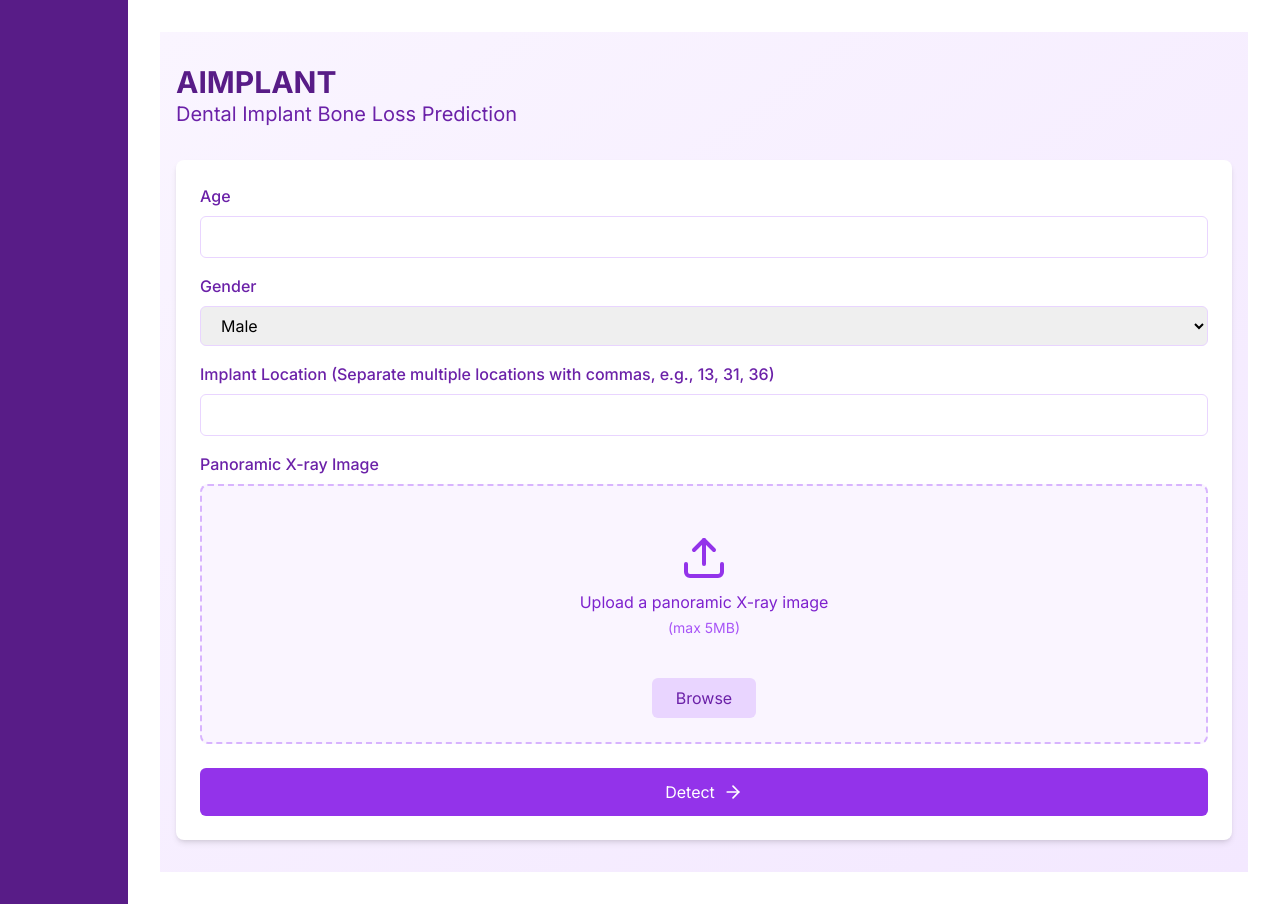
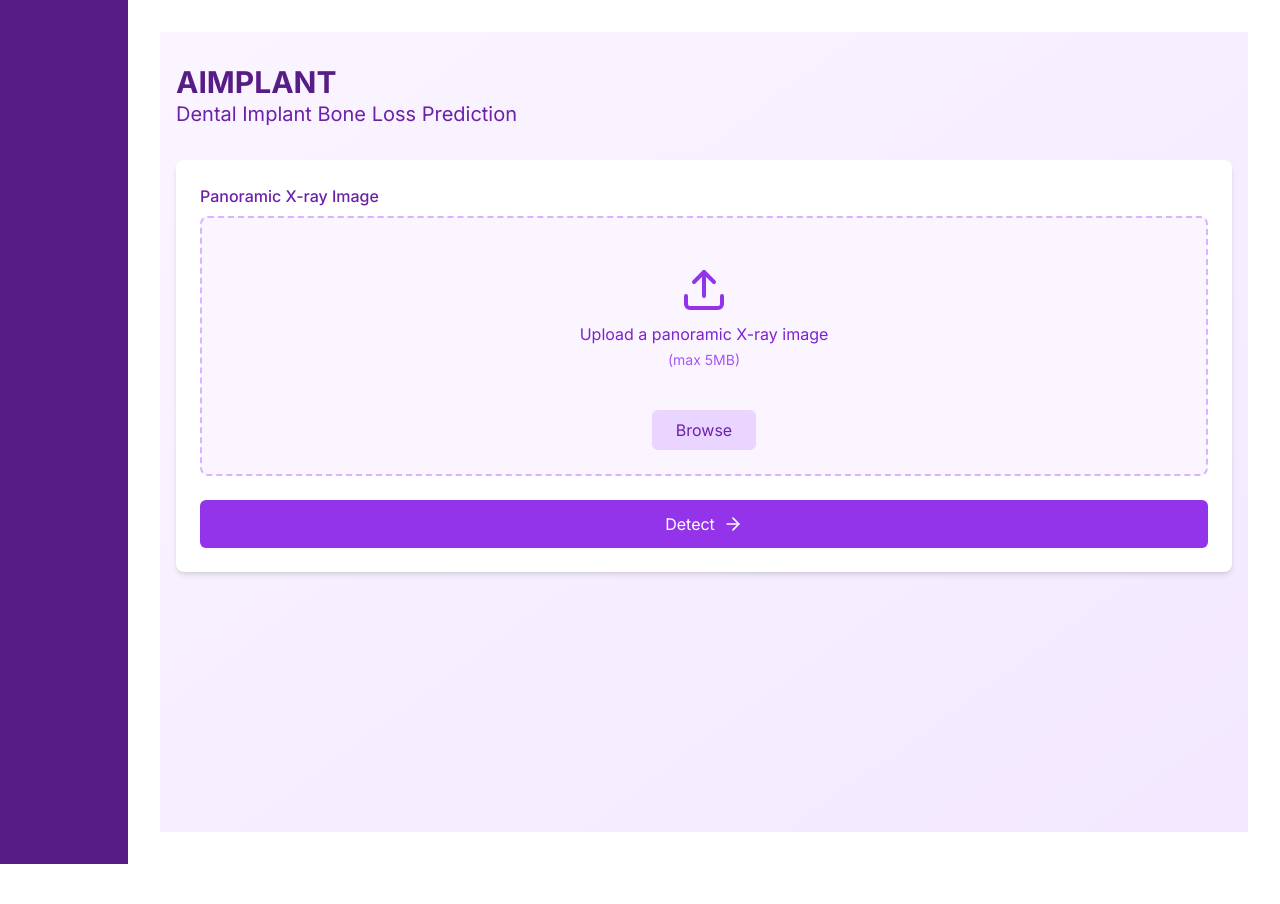
Before and after one commit to aimplant-capstone2025/aimplant-frontend2, a Next.js app: page / in a window 1280 px wide. After the commit the page ends 864 px from the top, so only its background shows below. Built offline with nearby package versions, Linux system fonts and the light colour scheme.

Commit message:
remove age,sex,location from form

```diff
--- a/src/components/PatientForm.tsx
+++ b/src/components/PatientForm.tsx
@@ -109,7 +109,7 @@ const PatientForm: React.FC<PatientFormProps> = ({ onResultsReady }) => {
 
   return (
     <form onSubmit={handleSubmit}>
-      <FormField
+      {/* <FormField
         id="age"
         name="age"
         label="Age"
@@ -137,7 +137,7 @@ const PatientForm: React.FC<PatientFormProps> = ({ onResultsReady }) => {
         value={patientData.location}
         onChange={handleFieldChange}
         required
-      />
+      /> */}
 
       <ImageUploader
         imagePreview={imagePreview}
```
